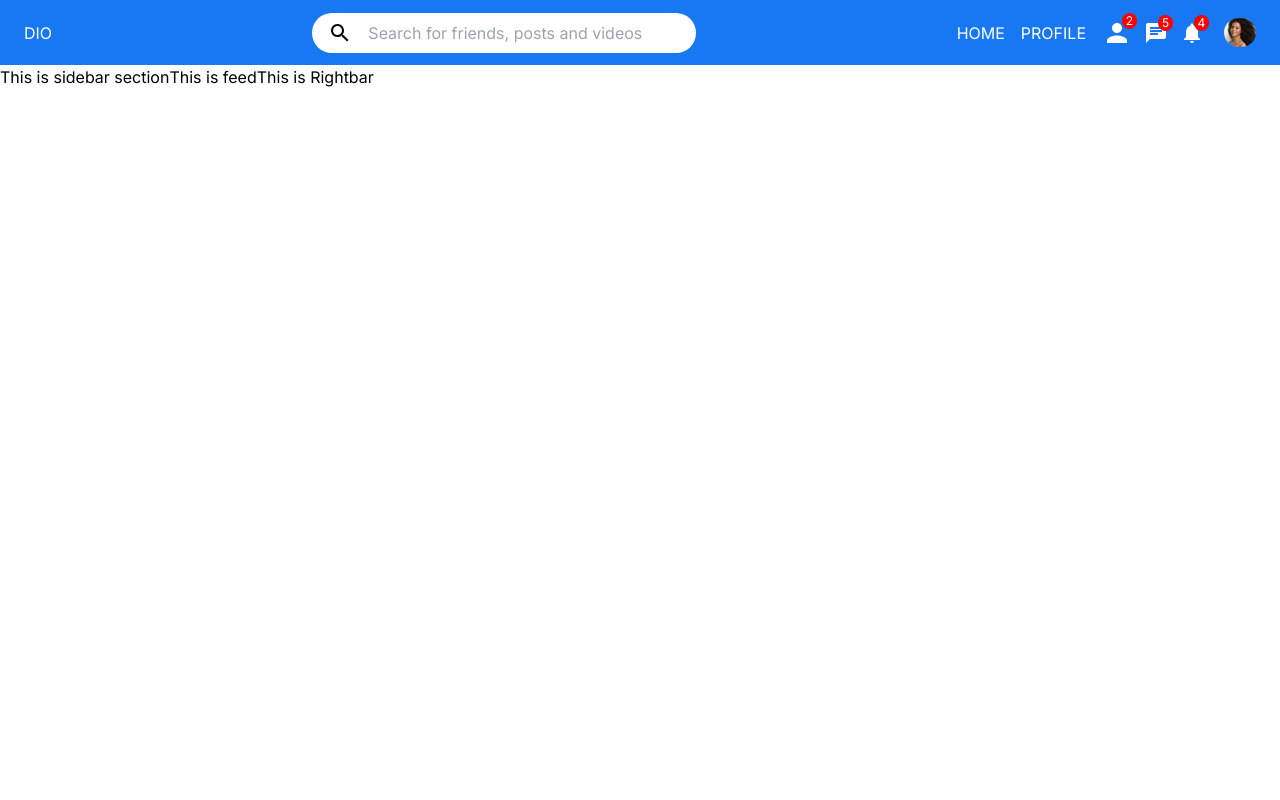
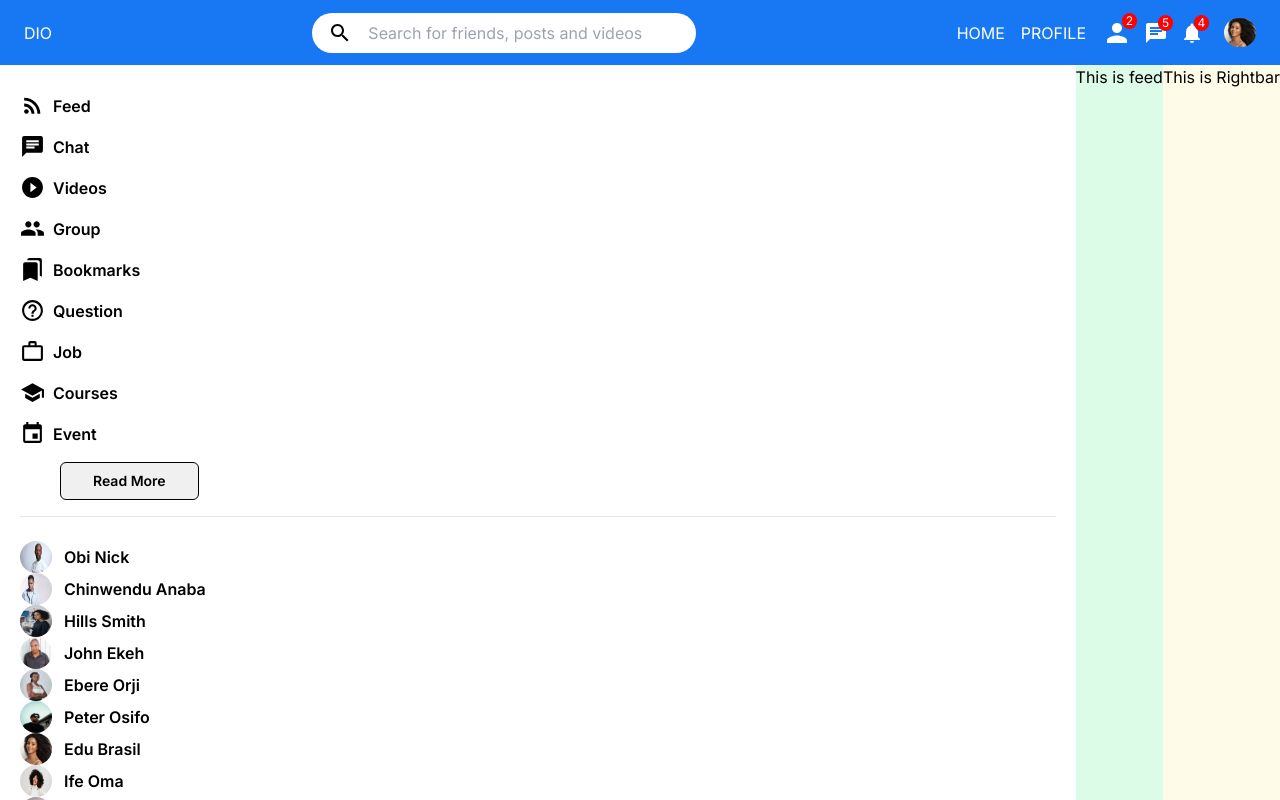
Before and after one commit to Usytech01/D-tech, a Next.js app: page / in a window 1280 px wide. Built offline with nearby package versions, Linux system fonts and the light colour scheme.

Commit message:
Complete sidebar

```diff
--- a/app/Feed.jsx
+++ b/app/Feed.jsx
@@ -2,6 +2,6 @@ import React from 'react'
 
 export default function Feed() {
   return (
-    <div>This is feed</div>
+    <div className='bg-green-100'>This is feed</div>
   )
 }
--- /dev/null
+++ b/app/component/CloseFriend.jsx
@@ -0,0 +1,16 @@
+import { User } from 'lucide-react'
+import Image from 'next/image'
+import React from 'react'
+
+export default function CloseFriend({user}){
+    return(
+        <li className='flex items-center gap-3'><Image
+        src={user.profilePicture}
+        alt='User picture'
+        width={32}
+        height={32}
+        className='rounded-full cursor-pointer w-[32px] h-[32px]'/>
+        <span className='font-semibold'>{user.username}</span>
+        </li>
+    )
+}
--- a/app/component/Rightbar.jsx
+++ b/app/component/Rightbar.jsx
@@ -2,6 +2,6 @@ import React from 'react'
 
 export default function Rightbar() {
   return (
-    <div>This is Rightbar</div>
+    <div className='bg-yellow-50'>This is Rightbar</div>
   )
 }
--- a/app/component/Sidebar.jsx
+++ /dev/null
@@ -1,7 +0,0 @@
-import React from 'react'
-
-export default function Sidebar() {
-  return (
-    <div>This is sidebar section</div>
-  )
-}
--- /dev/null
+++ b/app/component/sidebar/Sidebar.jsx
@@ -0,0 +1,62 @@
+import { RssFeed, Chat, PlayCircleFilledOutlined, Group, Bookmarks, WorkOutline, HelpOutline, School, Event } from '@mui/icons-material'
+import { PlayCircle } from 'lucide-react'
+import React from 'react'
+import "./sidebar.css"
+import {Users} from "../../../dummyData"
+import CloseFriend from "../CloseFriend"
+
+export default function Sidebar() {
+  return (
+    <div className='sidebar w-[25vw] px-5 py-3 font-semibold'>
+      <div className=''>
+        <ul>
+          <li className='flex items-center my-4 cursor-pointer gap-2'>
+            <RssFeed sx={{fontSize: 25}}/>
+            <span>Feed</span>
+          </li>
+          <li className='flex items-center my-4 cursor-pointer gap-2'>
+            <Chat sx={{fontSize: 25}}/>
+            <span>Chat</span>
+          </li>
+          <li className='flex items-center my-4 cursor-pointer gap-2'>
+            <PlayCircleFilledOutlined sx={{fontSize: 25}}/>
+            <span>Videos</span>
+          </li>
+          <li className='flex items-center my-4 cursor-pointer gap-2'>
+            <Group sx={{fontSize: 25}}/>
+            <span>Group </span>
+          </li>
+          <li className='flex items-center my-4 cursor-pointer gap-2'>
+            <Bookmarks sx={{fontSize: 25}}/>
+            <span>Bookmarks</span>
+          </li>
+          <li className='flex items-center my-4 cursor-pointer gap-2'>
+            <HelpOutline sx={{fontSize: 25}}/>
+            <span>Question</span>
+          </li>
+          <li className='flex items-center my-4 cursor-pointer gap-2'>
+            <WorkOutline sx={{fontSize: 25}}/>
+            <span>Job</span>
+          </li>
+          <li className='flex items-center my-4 cursor-pointer gap-2'>
+            <School sx={{fontSize: 25}}/>
+            <span>Courses</span>
+          </li>
+          <li className='flex items-center my-4 cursor-pointer gap-2'>
+            <Event sx={{fontSize: 25}}/>
+            <span>Event</span>
+          </li>
+        </ul>
+        <button className='mb-4 border border-black rounded-md bg-[#f0f0f0] mx-10 px-8 py-2 text-sm font font-semibold '>
+          Read More
+        </button>
+        <hr />
+        <ul className='mb-3 mt-6'>
+          {Users.map(u=>(
+          <CloseFriend key={u.id} user={u}/>
+        ))}
+        </ul>
+      </div>
+    </div>
+  )
+}
--- /dev/null
+++ b/app/component/sidebar/sidebar.css
@@ -0,0 +1,21 @@
+.sidebar{
+    flex: 3;
+    height: calc(100vh - 65px);
+    overflow-y: scroll;
+    position: sticky;
+    top: 50px;
+}
+
+
+::-webkit-scrollbar{
+    width: 5px;
+}
+
+::-webkit-scrollbar-track{
+    width: 5px;
+    background-color: #f1f1f1;
+}
+
+::-webkit-scrollbar-thumb{
+    background-color: rgb(179, 179, 179);
+}
--- a/app/page.js
+++ b/app/page.js
@@ -1,5 +1,5 @@
 import Rightbar from "./component/Rightbar";
-import Sidebar from "./component/Sidebar";
+import Sidebar from "./component/sidebar/Sidebar";
 import Topbar from "./component/Topbar";
 import Feed from "./Feed";
 
--- a/jsconfig.json
+++ b/jsconfig.json
@@ -1,5 +1,6 @@
 {
   "compilerOptions": {
+    "jsx": "react",
     "paths": {
       "@/*": ["./*"]
     }
```
Also changed, not shown: tsconfig.json (added, +34 -0 lines).
